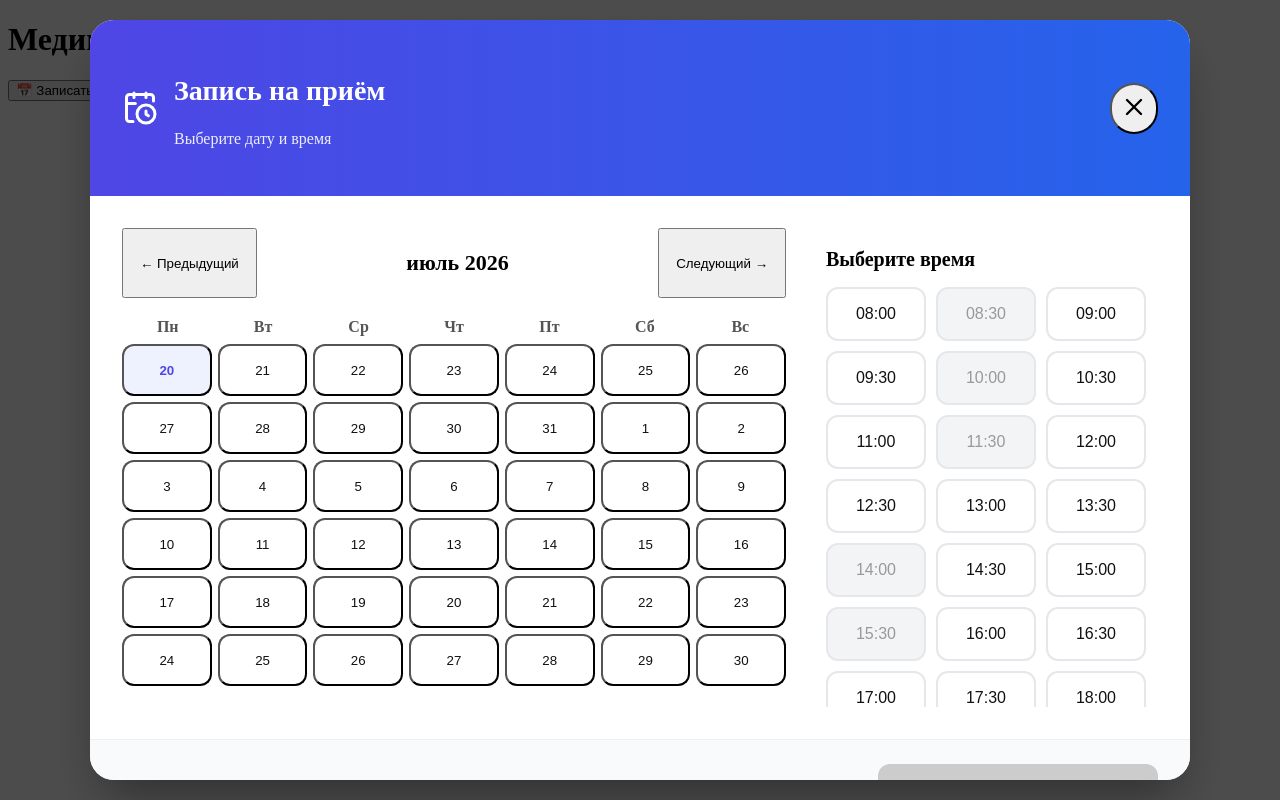
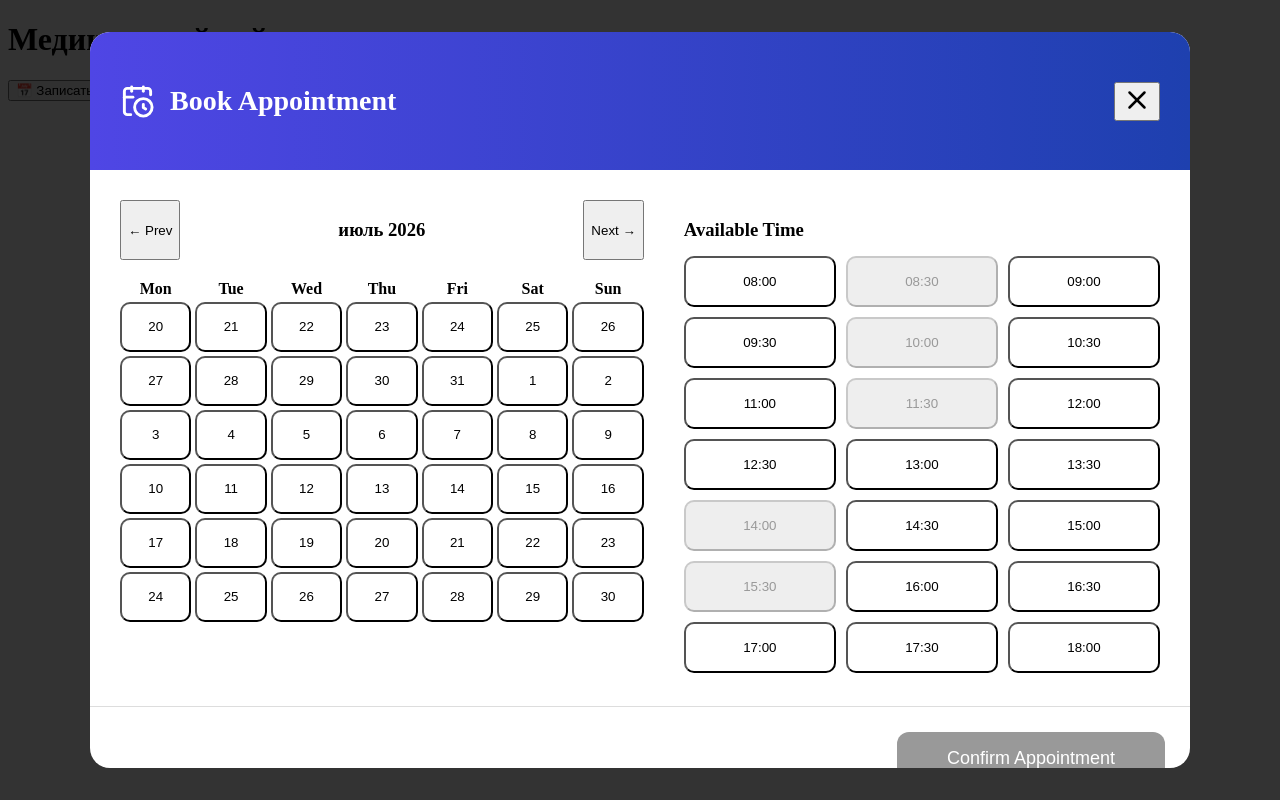
Before and after one commit to turdubekovaasema8-source/together, a React (Vite) app: page / in a window 1280 px wide. Both pictures are taken after a click on the button "📅 Записаться на приём". Built offline with nearby package versions, Linux system fonts and the light colour scheme.

Commit message:
updated appointment modal

```diff
--- a/src/components/AppointmentModal.jsx
+++ b/src/components/AppointmentModal.jsx
@@ -23,29 +23,11 @@ const AppointmentModal = ({ isOpen, onClose }) => {
   const [selectedTime, setSelectedTime] = useState(null);
   const [isSuccess, setIsSuccess] = useState(false);
 
-  const timeSlots = [
-    "08:00",
-    "08:30",
-    "09:00",
-    "09:30",
-    "10:00",
-    "10:30",
-    "11:00",
-    "11:30",
-    "12:00",
-    "12:30",
-    "13:00",
-    "13:30",
-    "14:00",
-    "14:30",
-    "15:00",
-    "15:30",
-    "16:00",
-    "16:30",
-    "17:00",
-    "17:30",
-    "18:00",
-  ];
+  const timeSlots = Array.from({ length: 24 }, (_, i) => {
+    const hour = Math.floor(i / 2) + 8;
+    const min = i % 2 === 0 ? "00" : "30";
+    return `${hour.toString().padStart(2, "0")}:${min}`;
+  });
 
   const bookedSlots = new Set(["08:30", "10:00", "11:30", "14:00", "15:30"]);
 
@@ -56,14 +38,7 @@ const AppointmentModal = ({ isOpen, onClose }) => {
   const handleNext = () => setCurrentMonth(addMonths(currentMonth, 1));
 
   const handleConfirm = () => {
-    if (selectedDate && selectedTime) {
-      setIsSuccess(true);
-    }
-  };
-
-  const closeSuccess = () => {
-    setIsSuccess(false);
-    onClose();
+    if (selectedDate && selectedTime) setIsSuccess(true);
   };
 
   if (!isOpen) return null;
@@ -73,7 +48,7 @@ const AppointmentModal = ({ isOpen, onClose }) => {
       style={{
         position: "fixed",
         inset: 0,
-        backgroundColor: "rgba(0,0,0,0.7)",
+        background: "rgba(0,0,0,0.8)",
         display: "flex",
         alignItems: "center",
         justifyContent: "center",
@@ -82,23 +57,21 @@ const AppointmentModal = ({ isOpen, onClose }) => {
     >
       <div
         style={{
-          backgroundColor: "white",
-          borderRadius: "24px",
+          background: "white",
+          borderRadius: "20px",
           width: "100%",
           maxWidth: "1100px",
-          maxHeight: "95vh",
+          maxHeight: "92vh",
           overflow: "hidden",
-          boxShadow: "0 25px 50px -12px rgb(0 0 0 / 0.4)",
         }}
       >
         {!isSuccess ? (
           <>
-            {/* Заголовок */}
             <div
               style={{
-                background: "linear-gradient(to right, #4f46e5, #2563eb)",
+                background: "linear-gradient(to right,#4f46e5,#1e40af)",
                 color: "white",
-                padding: "32px",
+                padding: "30px",
               }}
             >
               <div
@@ -109,38 +82,28 @@ const AppointmentModal = ({ isOpen, onClose }) => {
                 }}
               >
                 <div
-                  style={{ display: "flex", alignItems: "center", gap: "16px" }}
+                  style={{ display: "flex", alignItems: "center", gap: "15px" }}
                 >
-                  <CalendarClock size={36} />
-                  <div>
-                    <h2 style={{ fontSize: "28px", fontWeight: "bold" }}>
-                      Запись на приём
-                    </h2>
-                    <p style={{ marginTop: "4px", opacity: 0.9 }}>
-                      Выберите дату и время
-                    </p>
-                  </div>
+                  <CalendarClock size={35} />
+                  <h2 style={{ fontSize: "28px", fontWeight: "bold" }}>
+                    Book Appointment
+                  </h2>
                 </div>
-                <button
-                  onClick={onClose}
-                  style={{ padding: "8px", borderRadius: "9999px" }}
-                >
-                  <X size={28} />
+                <button onClick={onClose}>
+                  <X size={30} />
                 </button>
               </div>
             </div>
 
             <div
               style={{
-                padding: "32px",
+                padding: "30px",
                 display: "grid",
-                gridTemplateColumns: "2fr 1fr",
+                gridTemplateColumns: "1.1fr 1fr",
                 gap: "40px",
-                maxHeight: "calc(95vh - 200px)",
-                overflow: "hidden",
               }}
             >
-              {/* Календарь */}
+              {/* Calendar */}
               <div>
                 <div
                   style={{
@@ -149,65 +112,39 @@ const AppointmentModal = ({ isOpen, onClose }) => {
                     marginBottom: "20px",
                   }}
                 >
-                  <button onClick={handlePrev} style={{ padding: "10px 16px" }}>
-                    ← Предыдущий
-                  </button>
-                  <h3 style={{ fontSize: "22px", fontWeight: "600" }}>
-                    {format(currentMonth, "LLLL yyyy", { locale: ru })}
-                  </h3>
-                  <button onClick={handleNext} style={{ padding: "10px 16px" }}>
-                    Следующий →
-                  </button>
+                  <button onClick={handlePrev}>← Prev</button>
+                  <h3>{format(currentMonth, "LLLL yyyy", { locale: ru })}</h3>
+                  <button onClick={handleNext}>Next →</button>
                 </div>
-
                 <div
                   style={{
                     display: "grid",
-                    gridTemplateColumns: "repeat(7, 1fr)",
+                    gridTemplateColumns: "repeat(7,1fr)",
                     gap: "4px",
-                    textAlign: "center",
-                    marginBottom: "8px",
                   }}
                 >
-                  {["Пн", "Вт", "Ср", "Чт", "Пт", "Сб", "Вс"].map((d) => (
-                    <div key={d} style={{ fontWeight: "600", color: "#555" }}>
-                      {d}
-                    </div>
-                  ))}
-                </div>
-
-                <div
-                  style={{
-                    display: "grid",
-                    gridTemplateColumns: "repeat(7, 1fr)",
-                    gap: "6px",
-                  }}
-                >
-                  {days.map((day, idx) => {
-                    const isCurrentMonth =
-                      day.getMonth() === currentMonth.getMonth();
-                    const isSelected =
+                  {["Mon", "Tue", "Wed", "Thu", "Fri", "Sat", "Sun"].map(
+                    (d) => (
+                      <div
+                        key={d}
+                        style={{ textAlign: "center", fontWeight: "600" }}
+                      >
+                        {d}
+                      </div>
+                    ),
+                  )}
+                  {days.map((day, i) => {
+                    const selected =
                       selectedDate && isSameDay(day, selectedDate);
-                    const today = isToday(day);
-
                     return (
                       <button
-                        key={idx}
-                        onClick={() => isCurrentMonth && setSelectedDate(day)}
+                        key={i}
+                        onClick={() => setSelectedDate(day)}
                         style={{
-                          height: "52px",
-                          borderRadius: "12px",
-                          backgroundColor: isSelected
-                            ? "#4f46e5"
-                            : today
-                              ? "#eef2ff"
-                              : "transparent",
-                          color: isSelected
-                            ? "white"
-                            : today
-                              ? "#4f46e5"
-                              : "#111",
-                          fontWeight: isSelected || today ? "600" : "400",
+                          height: "50px",
+                          borderRadius: "10px",
+                          background: selected ? "#4f46e5" : "transparent",
+                          color: selected ? "white" : "black",
                         }}
                       >
                         {format(day, "d")}
@@ -217,58 +154,38 @@ const AppointmentModal = ({ isOpen, onClose }) => {
                 </div>
               </div>
 
-              {/* Время - теперь с прокруткой */}
+              {/* Time */}
               <div>
-                <h3
-                  style={{
-                    fontSize: "20px",
-                    fontWeight: "600",
-                    marginBottom: "16px",
-                  }}
-                >
-                  Выберите время{" "}
-                  {selectedDate &&
-                    `• ${format(selectedDate, "dd MMMM", { locale: ru })}`}
-                </h3>
-
+                <h3 style={{ marginBottom: "15px" }}>Available Time</h3>
                 <div
                   style={{
                     maxHeight: "420px",
                     overflowY: "auto",
-                    paddingRight: "12px",
                     display: "grid",
-                    gridTemplateColumns: "repeat(3, 1fr)",
+                    gridTemplateColumns: "repeat(3,1fr)",
                     gap: "10px",
                   }}
                 >
-                  {timeSlots.map((time) => {
-                    const isBooked = bookedSlots.has(time);
-                    const isSelected = selectedTime === time;
-
+                  {timeSlots.map((t) => {
+                    const booked = bookedSlots.has(t);
+                    const selected = selectedTime === t;
                     return (
                       <button
-                        key={time}
-                        onClick={() => !isBooked && setSelectedTime(time)}
-                        disabled={isBooked}
+                        key={t}
+                        onClick={() => !booked && setSelectedTime(t)}
+                        disabled={booked}
                         style={{
-                          padding: "16px 8px",
-                          borderRadius: "12px",
-                          backgroundColor: isSelected
+                          padding: "16px",
+                          borderRadius: "10px",
+                          background: selected
                             ? "#4f46e5"
-                            : isBooked
-                              ? "#f3f4f6"
-                              : "#fff",
-                          color: isSelected
-                            ? "white"
-                            : isBooked
-                              ? "#999"
-                              : "#111",
-                          border: isSelected ? "none" : "2px solid #e5e7eb",
-                          cursor: isBooked ? "not-allowed" : "pointer",
-                          fontSize: "16px",
+                            : booked
+                              ? "#eee"
+                              : "white",
+                          color: selected ? "white" : booked ? "#999" : "black",
                         }}
                       >
-                        {time}
+                        {t}
                       </button>
                     );
                   })}
@@ -276,64 +193,52 @@ const AppointmentModal = ({ isOpen, onClose }) => {
               </div>
             </div>
 
-            {/* Кнопка подтверждения */}
             <div
               style={{
-                padding: "24px 32px",
-                borderTop: "1px solid #eee",
-                backgroundColor: "#f8fafc",
+                padding: "25px",
                 textAlign: "right",
+                borderTop: "1px solid #ddd",
               }}
             >
               <button
                 onClick={handleConfirm}
                 disabled={!selectedDate || !selectedTime}
                 style={{
-                  padding: "16px 48px",
+                  padding: "16px 50px",
                   fontSize: "18px",
-                  fontWeight: "600",
                   background:
-                    !selectedDate || !selectedTime
-                      ? "#ccc"
-                      : "linear-gradient(to right, #4f46e5, #3b82f6)",
+                    !selectedDate || !selectedTime ? "#999" : "#4f46e5",
                   color: "white",
                   border: "none",
                   borderRadius: "12px",
-                  cursor:
-                    !selectedDate || !selectedTime ? "not-allowed" : "pointer",
                 }}
               >
-                Подтвердить запись
+                Confirm Appointment
               </button>
             </div>
           </>
         ) : (
-          /* Успешное сообщение */
-          <div style={{ padding: "80px 40px", textAlign: "center" }}>
+          <div style={{ padding: "80px", textAlign: "center" }}>
             <CheckCircle
               size={80}
-              style={{ color: "#22c55e", margin: "0 auto 24px" }}
+              color="#22c55e"
+              style={{ marginBottom: "20px" }}
             />
-            <h2 style={{ fontSize: "32px", marginBottom: "16px" }}>
-              Вы успешно записаны!
-            </h2>
-            <p
-              style={{ fontSize: "20px", color: "#555", marginBottom: "40px" }}
-            >
-              На {format(selectedDate, "dd MMMM yyyy", { locale: ru })} в{" "}
+            <h2>Appointment Confirmed!</h2>
+            <p style={{ margin: "20px 0", fontSize: "18px" }}>
+              On {format(selectedDate, "dd MMMM yyyy", { locale: ru })} at{" "}
               {selectedTime}
             </p>
             <button
-              onClick={closeSuccess}
+              onClick={onClose}
               style={{
-                padding: "16px 40px",
+                padding: "14px 40px",
                 background: "#4f46e5",
                 color: "white",
                 borderRadius: "12px",
-                fontSize: "18px",
               }}
             >
-              Закрыть окно
+              Close
             </button>
           </div>
         )}
```
